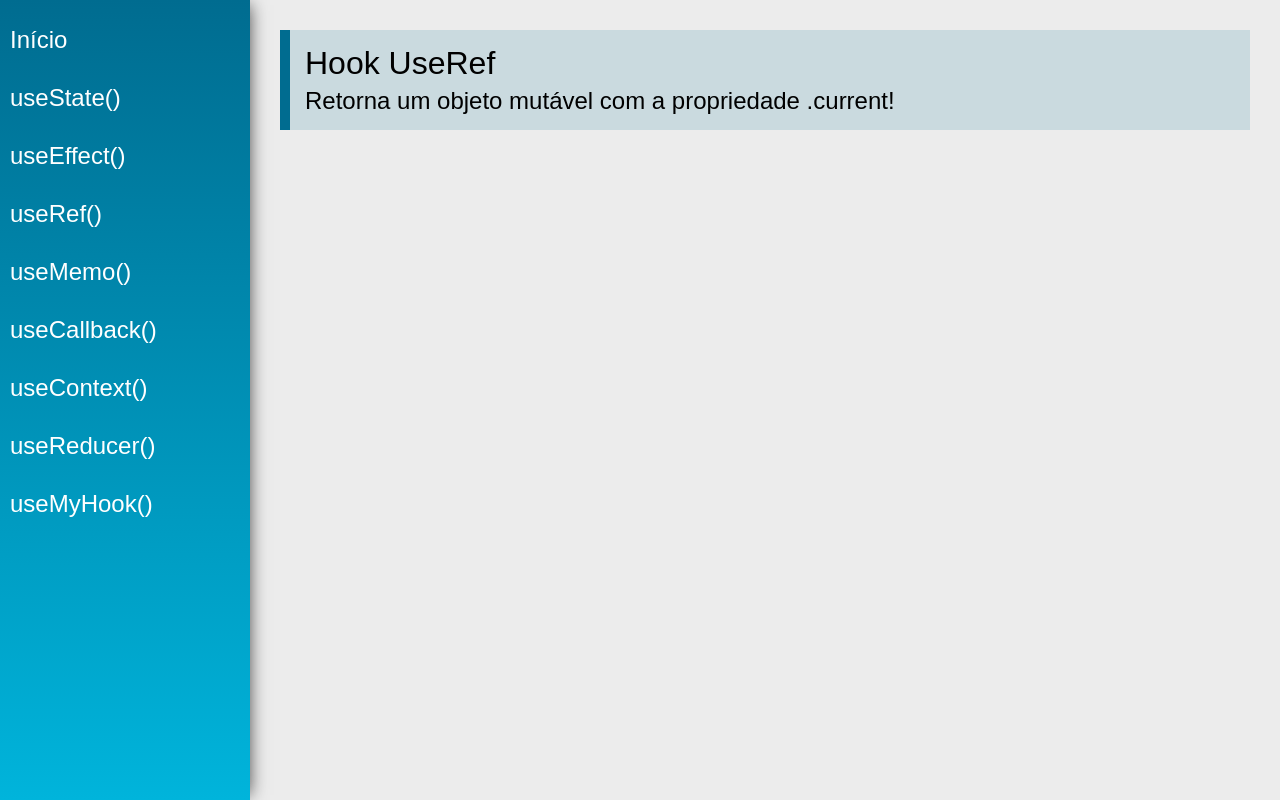
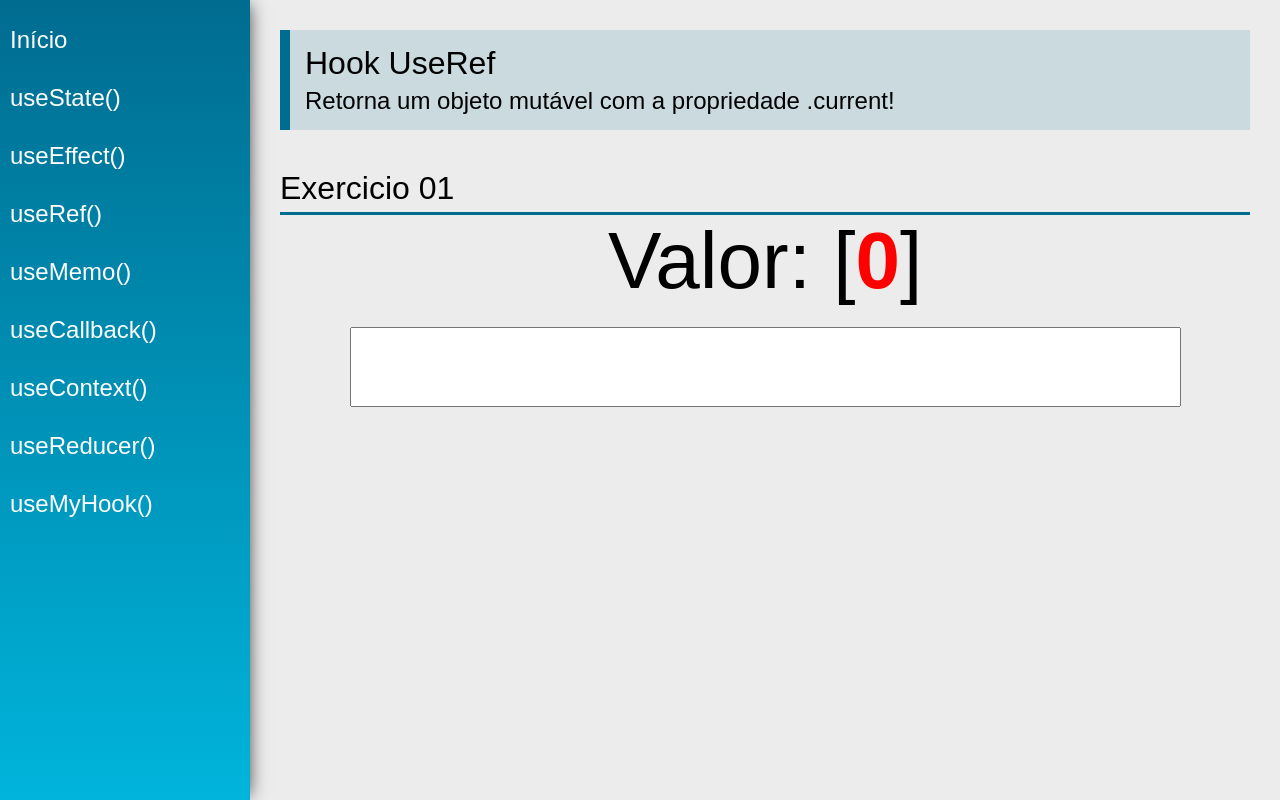
Before and after one commit to Snoopyh/React-Hooks, a React (Vite) app: page /useRef in a window 1280 px wide. Built offline with nearby package versions, Linux system fonts and the light colour scheme.

Commit message:
Last Changes

```diff
--- a/src/views/examples/UseRef.jsx
+++ b/src/views/examples/UseRef.jsx
@@ -1,15 +1,38 @@
-import React from 'react'
-import PageTitle from '../../components/layout/PageTitle'
+import React, { useEffect, useRef, useState } from "react";
+import PageTitle from "../../components/layout/PageTitle";
+import SectionTitle from "../../components/layout/SectionTitle";
 
 const UseRef = (props) => {
+  const [value1, setValue1] = useState("");
+  const count = useRef(0)
+  useEffect(function(){
+    count.current = count.current + 1
+  },[value1])
+
   return (
     <div className="UseRef">
       <PageTitle
         title="Hook UseRef"
         subtitle="Retorna um objeto mutável com a propriedade .current!"
       />
+      <SectionTitle title="Exercicio 01" />
+      <div className="center">
+        <div>
+            <span className="text">Valor:</span>
+            <span className="text">{value1} [</span>
+            <span className="text red">{count.current}</span>
+            <span className="text">]</span>
         </div>
-    )
-}
 
-export default UseRef
+        <input
+          type="text"
+          className="input"
+          value={value1}
+          onChange={(e) => setValue1(e.target.value)}
+        />
+      </div>
+    </div>
+  );
+};
+
+export default UseRef;
```
Lines whose indentation alone changed are shown as unchanged.
